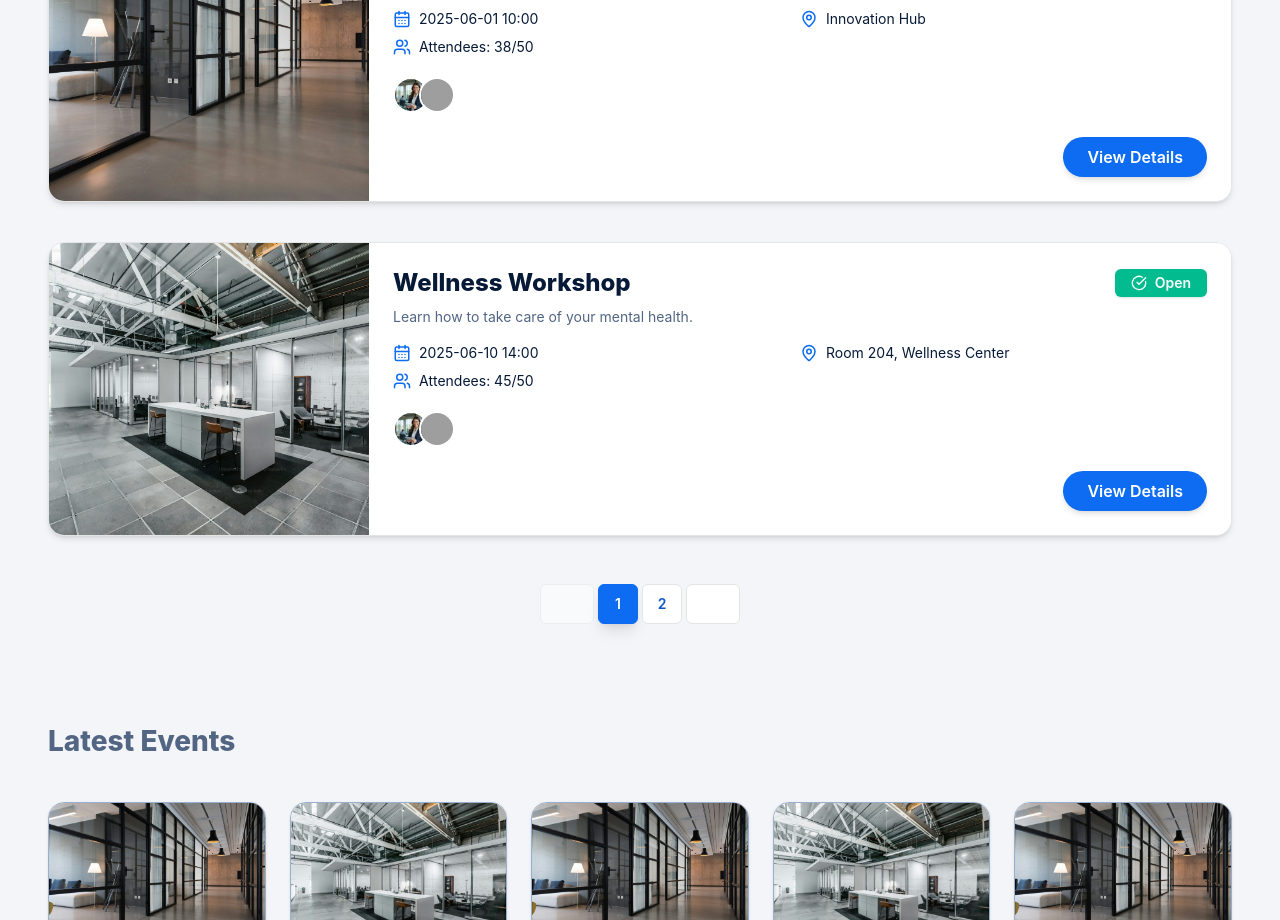
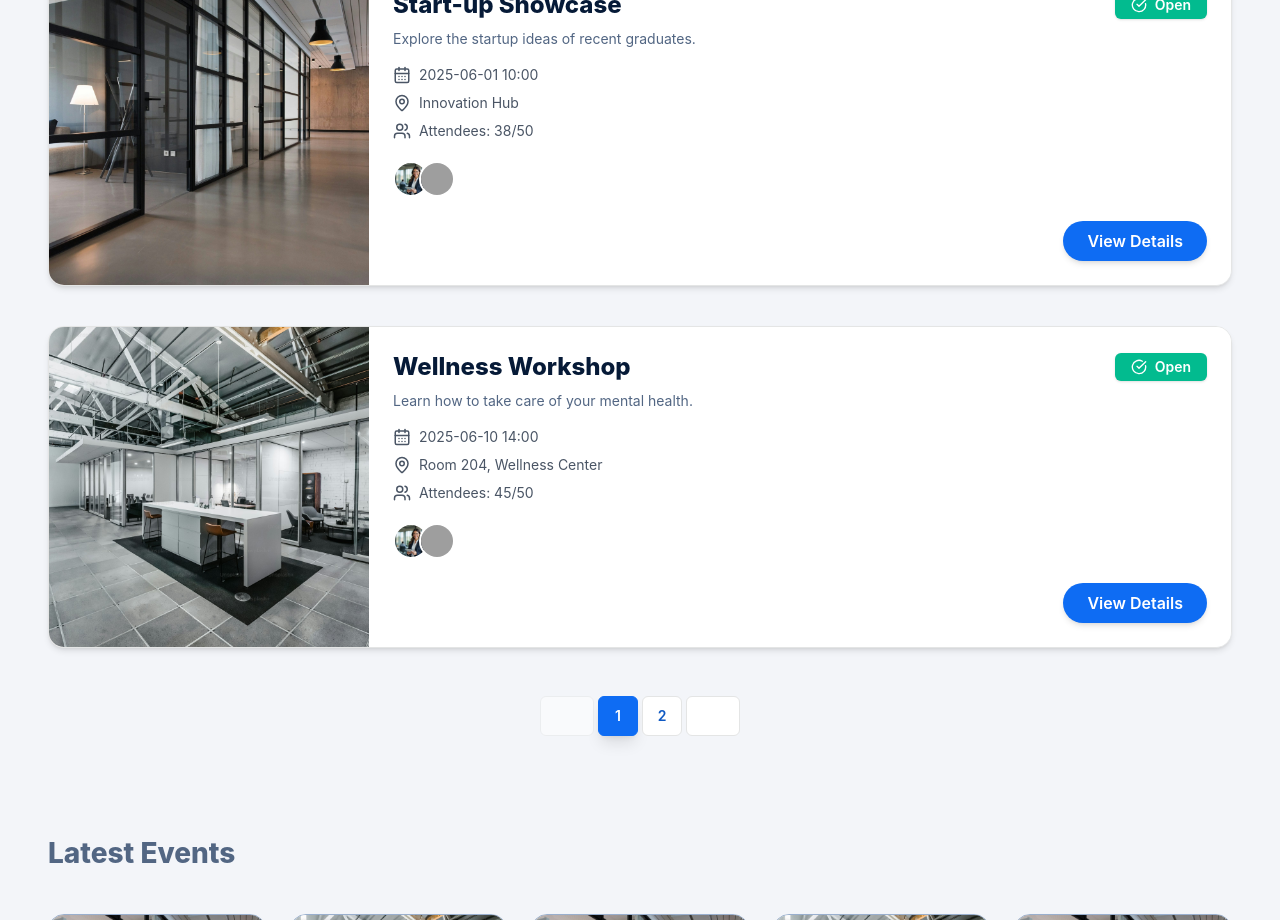
Before and after one commit to fofajardo/cmsc128-ics-astra, a Next.js app: page /events in a window 1280 px wide. Shown: the part 1880-2800 px from the top of the page. Built offline with nearby package versions, Linux system fonts and the light colour scheme; grey boxes are pictures that could not be loaded; some icons are missing.

Commit message:
refactor: refactored the event details for the cards and carousel

```diff
--- a/app/(home)/events/page.js
+++ b/app/(home)/events/page.js
@@ -9,7 +9,7 @@ import EventCard from "@/components/events/GroupedEvents/EventCard/EventCard";
 import FilterDropdown from "@/components/events/GroupedEvents/FilterDropdown";
 import DateFilter from "@/components/events/GroupedEvents/DateFilter";
 import Pagination from "@/components/events/GroupedEvents/Pagination";
-import EventCarousel from "@/components/events/GroupedEvents/EventCarousel";
+import EventCarousel from "@/components/events/GroupedEvents/CardCarousel/EventCarousel";
 
 
 import events from "../../data/events";
--- /dev/null
+++ b/app/components/events/GroupedEvents/CardCarousel/CardCarousel.js
@@ -0,0 +1,70 @@
+"use client";
+
+import Image from "next/image";
+import EventMetadata from "../EventMetaData";
+
+export default function CardCarousel({ event }) {
+  return (
+    <div
+      className="
+        bg-astrawhite
+        rounded-2xl
+        overflow-hidden
+        border
+        border-astralightgray
+        shadow-md
+        transform
+        transition-all
+        duration-500
+        ease-in-out
+        hover:scale-[1.03]
+        hover:shadow-xl
+        hover:border-transparent
+        hover:ring-2
+        hover:ring-offset-2
+        hover:ring-astraprimary
+        hover:ring-opacity-70
+        active:scale-[0.98]
+        active:shadow-inner
+        cursor-pointer
+      "
+    >
+      {/* Event Image */}
+      <div className="w-full h-[180px]">
+        <Image
+          src={event.imageSrc?.src || event.imageSrc}
+          alt={event.title}
+          width={300}
+          height={180}
+          className="w-full h-full object-cover"
+        />
+      </div>
+
+      {/* Event Content */}
+      <div className="p-5">
+        {/* Title */}
+        <h3 className="font-semibold text-lg text-astraprimary group-hover:underline transition-colors">
+          {event.title}
+        </h3>
+
+        {/* Description */}
+        <p className="text-[15px] text-astradarkgray mt-2 line-clamp-2">
+          {event.description}
+        </p>
+
+        {/* Metadata with enhanced styling */}
+        <EventMetadata
+          date={event.date}
+          location={event.location}
+          attendees={event.attendees}
+          meetingLink={event.meetingLink}
+          showMeetingLink={true}
+          textSize="text-sm"
+          iconSize={16}
+          textColor="text-astrablack"
+          spacing="mt-4 space-y-2"
+        />
+      </div>
+    </div>
+  );
+}
--- a/app/components/events/GroupedEvents/EventCarousel.js
+++ b/app/components/events/GroupedEvents/CardCarousel/EventCarousel.js
@@ -2,7 +2,7 @@
 
 import { useState } from "react";
 import { Icon } from "@iconify/react";
-import CardCarousel from "../IndividualEvent/CardCarousel"; // ✅ Imported reusable card
+import CardCarousel from "./CardCarousel"; // ✅ Imported reusable card
 
 export default function EventCarousel({ events }) {
   const [startIndex, setStartIndex] = useState(0);
--- /dev/null
+++ b/app/components/events/GroupedEvents/CardCarousel/EventImage.js
@@ -0,0 +1,15 @@
+import Image from "next/image";
+
+export default function EventImage({ imageSrc, title }) {
+  return (
+    <div className="w-full h-[160px]">
+      <Image
+        src={imageSrc?.src || imageSrc}
+        alt={title}
+        width={300}
+        height={160}
+        className="w-full h-full object-cover"
+      />
+    </div>
+  );
+}
--- a/app/components/events/GroupedEvents/EventCard/EventCard.js
+++ b/app/components/events/GroupedEvents/EventCard/EventCard.js
@@ -2,6 +2,7 @@
 import Link from "next/link";
 import EventImage from "./EventImage";
 import EventInfo from "./EventInfo";
+
 
 export default function EventCard({
   id,
--- a/app/components/events/GroupedEvents/EventCard/EventInfo.js
+++ b/app/components/events/GroupedEvents/EventCard/EventInfo.js
@@ -1,7 +1,7 @@
 import Link from "next/link";
 import StatusLabel from "./StatusLabel";
 import AvatarGroup from "./AvatarGroup";
-import MetadataRow from "./DataRow";
+import EventMetadata from "../EventMetaData";
 
 export default function EventInfo({
     id,
@@ -27,7 +27,14 @@ export default function EventInfo({
             {description}
           </p>
 
-        <MetadataRow date={date} location={location} attendees={attendees} />
+          <EventMetadata
+            date={date}
+            location={location}
+            attendees={attendees}
+            textSize="text-sm"
+            iconSize={18}
+            spacing="mt-4 space-y-2"
+          />
 
           <AvatarGroup avatars={avatars} />
         </div>
--- /dev/null
+++ b/app/components/events/GroupedEvents/EventMetaData.js
@@ -0,0 +1,65 @@
+import {
+    CalendarDays,
+    MapPin,
+    Users,
+    Video,
+  } from "lucide-react";
+
+  export default function EventMetadata({
+    date,
+    location,
+    attendees,
+    meetingLink = null,
+    showMeetingLink = false,
+    textSize = "text-xs",
+    iconSize = 16,
+    textColor = "text-gray-600",
+    spacing = "mt-3 space-y-1",
+  }) {
+    const isOnline = location?.toLowerCase() === "online";
+
+    return (
+      <div className={`${textSize} ${textColor} ${spacing}`}>
+        <p className="flex items-center gap-2">
+          <CalendarDays size={iconSize} />
+          {date}
+        </p>
+
+        <p className="flex items-center gap-2">
+          <MapPin size={iconSize} />
+          {location}
+          {showMeetingLink && isOnline && meetingLink && (
+            <>
+              <span className="text-gray-400 px-1">|</span>
+              <a
+                href={meetingLink}
+                target="_blank"
+                rel="noopener noreferrer"
+                className="
+                  inline-block
+                  text-xs
+                  bg-astraprimary
+                  text-astrawhite
+                  px-2
+                  py-1
+                  rounded-md
+                  font-medium
+                  hover:bg-blue-700
+                  transition-colors
+                  duration-200
+                "
+              >
+                <Video size={12} className="inline mr-1" />
+                Join Meeting
+              </a>
+            </>
+          )}
+        </p>
+
+        <p className="flex items-center gap-2">
+          <Users size={iconSize} />
+          Attendees: {attendees}
+        </p>
+      </div>
+    );
+  }
--- a/app/components/events/IndividualEvent/CardCarousel.js
+++ /dev/null
@@ -1,106 +0,0 @@
-"use client";
-
-import Image from "next/image";
-import { Icon } from "@iconify/react";
-
-export default function CardCarousel({ event }) {
-  const isOnline = event.location?.toLowerCase() === "online";
-
-  return (
-    <div
-      className="
-        bg-astrawhite
-        rounded-2xl
-        overflow-hidden
-        border
-        border-astralightgray
-        shadow-sm
-        transform
-        transition-all
-        duration-500
-        ease-in-out
-        hover:scale-[1.025]
-        hover:shadow-2xl
-        hover:border-transparent
-        hover:ring-2
-        hover:ring-offset-2
-        hover:ring-astraprimary
-        hover:ring-opacity-60
-        active:scale-[0.99]
-        active:shadow-inner
-        cursor-pointer
-      "
-    >
-      {/* Event Image */}
-      <div className="w-full h-[160px]">
-        <Image
-          src={event.imageSrc?.src || event.imageSrc}
-          alt={event.title}
-          width={300}
-          height={160}
-          className="w-full h-full object-cover"
-        />
-      </div>
-
-      {/* Event Content */}
-      <div className="p-4">
-        {/* Title */}
-        <h3 className="font-bold text-md text-astraprimary group-hover:underline transition-colors">
-          {event.title}
-        </h3>
-
-        {/* Description */}
-        <p className="text-sm text-astradarkgray mt-1 line-clamp-2">
-          {event.description}
-        </p>
-
-        {/* Metadata */}
-        <div className="text-xs text-gray-600 mt-3 space-y-1">
-          {/* Date */}
-          <p className="flex items-center gap-1">
-            <Icon icon="mdi:calendar" className="text-base" />
-            {event.date}
-          </p>
-
-          {/* Location + Join Meeting */}
-          <p className="flex items-center gap-1">
-            <Icon icon="mdi:map-marker" className="text-base" />
-            {event.location}
-
-            {isOnline && event.meetingLink && (
-              <>
-                <span className="text-gray-400 px-1">|</span>
-                <a
-                  href={event.meetingLink}
-                  target="_blank"
-                  rel="noopener noreferrer"
-                  className="
-                    inline-block
-                    text-xs
-                    bg-astraprimary
-                    text-astrawhite
-                    px-2
-                    py-1
-                    rounded-md
-                    font-medium
-                    hover:bg-blue-700
-                    transition-colors
-                    duration-200
-                  "
-                >
-                  Join Meeting
-                </a>
-              </>
-            )}
-          </p>
-
-          {/* Attendees */}
-          <p className="flex items-center gap-1">
-            <Icon icon="mdi:account-group" className="text-base" />
-            Attendees: {event.attendees}
-          </p>
-        </div>
-      </div>
-    </div>
-  );
-}
--- a/app/components/events/GroupedEvents/EventActions.js
+++ b/app/components/events/IndividualEvent/EventActions.js
@@ -6,7 +6,7 @@ export default function EventActions({ status, isInterested, handleInterestClick
       <>
         <button
           disabled
-          className="bg-red-200 text-red-700 font-semibold py-2 rounded-lg cursor-not-allowed"
+          className="bg-red-200 text-astrared font-semibold py-2 rounded-lg cursor-not-allowed"
         >
           Closed
         </button>
--- a/app/components/events/IndividualEvent/EventDetails.js
+++ b/app/components/events/IndividualEvent/EventDetails.js
@@ -1,6 +1,6 @@
 'use client';
 import EventDateLocation from "./EventDateLocation";
-import EventActions from "../GroupedEvents/EventActions";
+import EventActions from "./EventActions";
 
 export default function EventDetails({ event, isInterested, handleInterestClick }) {
   return (
```
Lines whose indentation alone changed are shown as unchanged.
